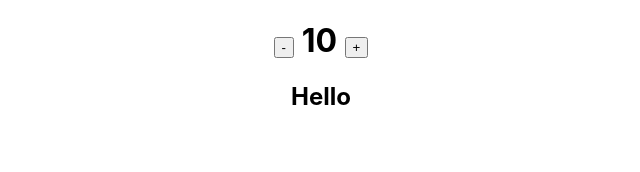
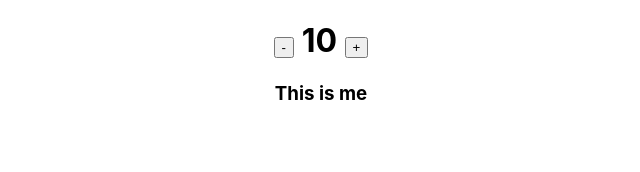
Before and after one commit to coderkamrulanik/react, a React (Create React App) app: page / in a window 1280 px wide. Shown: the top 172 px of the page, without its empty margins (319-959 px from the left). Built offline with nearby package versions, Linux system fonts and the light colour scheme.

Commit message:
added this is me

```diff
--- a/src/component/Counter/Counter.js
+++ b/src/component/Counter/Counter.js
@@ -32,7 +32,7 @@ render(){
 <div>
 
 <h1><button onClick={this.decrease}> - </button> {this.state.count} <button onClick={this.increase}> + </button></h1>
-<h2>Hello</h2>
+<h3>This is me</h3>
 </div>
     )
 }
```
